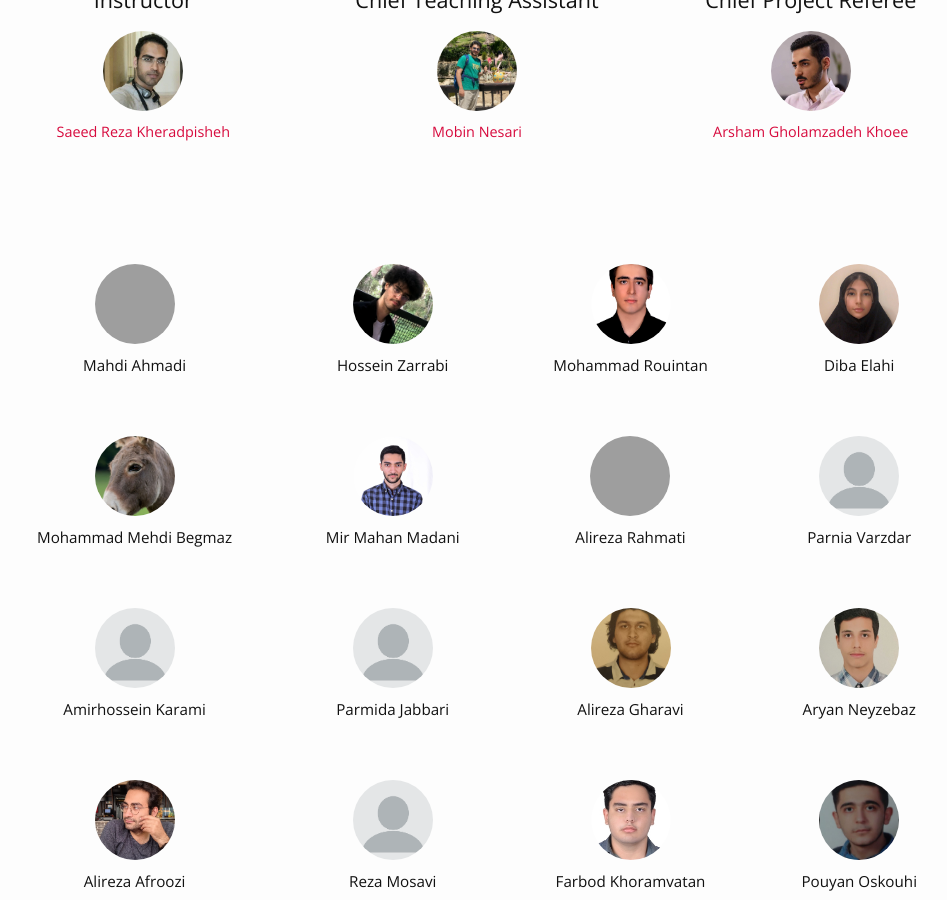
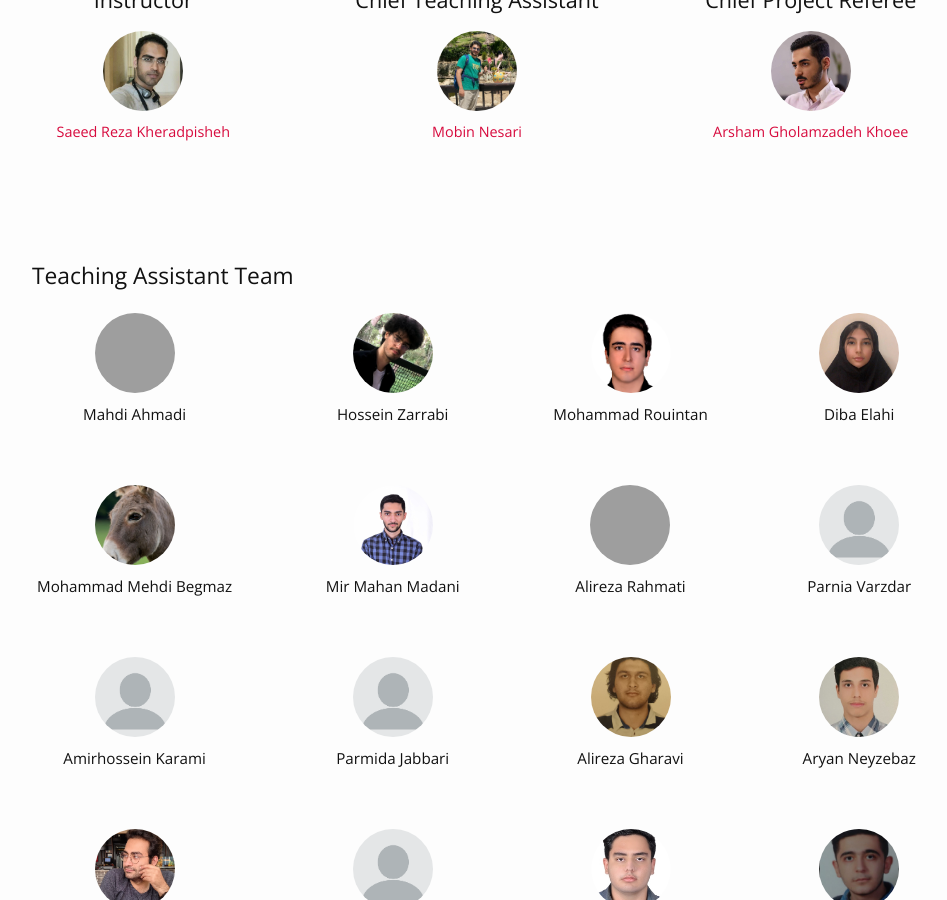
Before and after one commit to MobinNesari81/CS-AP, a Jekyll site: the page built from index.md, in a window 1280 px wide and 900 px high, scrolled down 1012 px, cut to the strip 0-900 px from the top of the window. Shown: the whole strip, without its empty margins (163-1110 px from the left). Built offline with Jekyll 4.4.1, drawn with Linux system fonts in a browser that asks for light colours; nearby versions of some CDN libraries; grey boxes are pictures that could not be loaded.

Commit message:
edited pictures

```diff
--- a/_layouts/home.html
+++ b/_layouts/home.html
@@ -79,6 +79,7 @@ layout: default
 
 
     </div>
+    <h2>Teaching Assistant Team</h2>
 
     <div>
         <div style="width:100%; float: left" class="ta-full-box">
```
Also changed, not shown: _images/pp/mamad.jpg, 2 other files.
